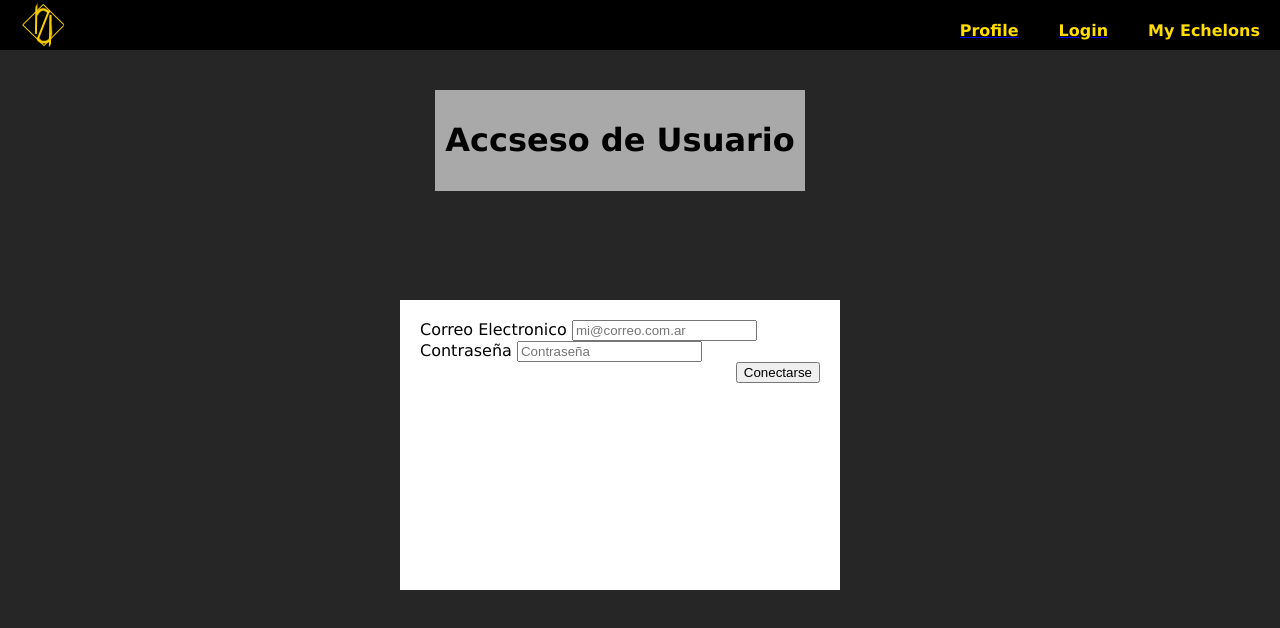
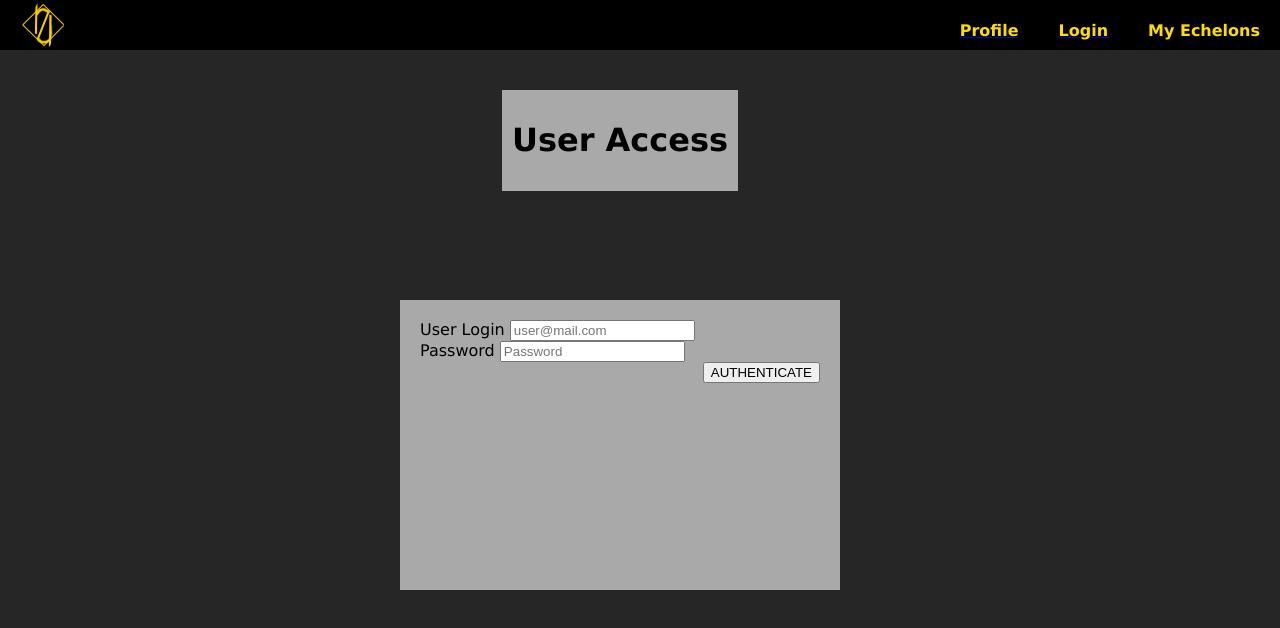
Before and after one commit to pocho19/TF-progWeb-PQR, a React (Create React App) app in the folder tf-pw-react/: page /main/login in a window 1280 px wide. Shown: the top 628 px of the page. Built offline with nearby package versions, Linux system fonts and the light colour scheme.

Commit message:
english-edit

```diff
--- a/tf-pw-react/src/Coponents/Login.css
+++ b/tf-pw-react/src/Coponents/Login.css
@@ -11,7 +11,7 @@
 .form-container {
     display: flex;
     flex-direction: column;
-    background-color: white;
+    background-color: darkgray;
     padding: 20px;
     width: 400px;
     height: 250px;
--- a/tf-pw-react/src/Coponents/Login.js
+++ b/tf-pw-react/src/Coponents/Login.js
@@ -20,30 +20,30 @@ const Login = () => {
 
     return (
         <div className='login-screen'>
-            <div className='welcome-text-container'><h1>Accseso de Usuario</h1></div>
+            <div className='welcome-text-container'><h1>User Access</h1></div>
             <form className='form-container' onSubmit={login}>
                 <div className="mb-3">
-                    <label htmlFor="exampleFormControlInput1" className="form-label">Correo Electronico </label>
+                    <label htmlFor="exampleFormControlInput1" className="form-label">User Login </label>
                     <input
                         className="form-control"
                         id="exampleFormControlInput1"
-                        placeholder="mi@correo.com.ar"
+                        placeholder="user@mail.com"
                         value={username}
                         onChange={(e) => setUsername(e.target.value)}
                     />
                 </div>
                 <div className="mb-3">
-                    <label htmlFor="exampleFormControlTextarea1" className="form-label">Contraseña </label>
+                    <label htmlFor="exampleFormControlTextarea1" className="form-label">Password </label>
                     <input
                         value={password}
                         onChange={(e) => setPassword(e.target.value)}
                         type="password"
                         className="form-control"
                         id="exampleFormControlInput1"
-                        placeholder="Contraseña" />
+                        placeholder="Password" />
                 </div>
                 <div className={'button-container'}>
-                    <button type="submit" className="btn btn-primary">Conectarse</button>
+                    <button type="submit" className="btn btn-primary">AUTHENTICATE</button>
                 </div>
             </form>
         </div>
```
